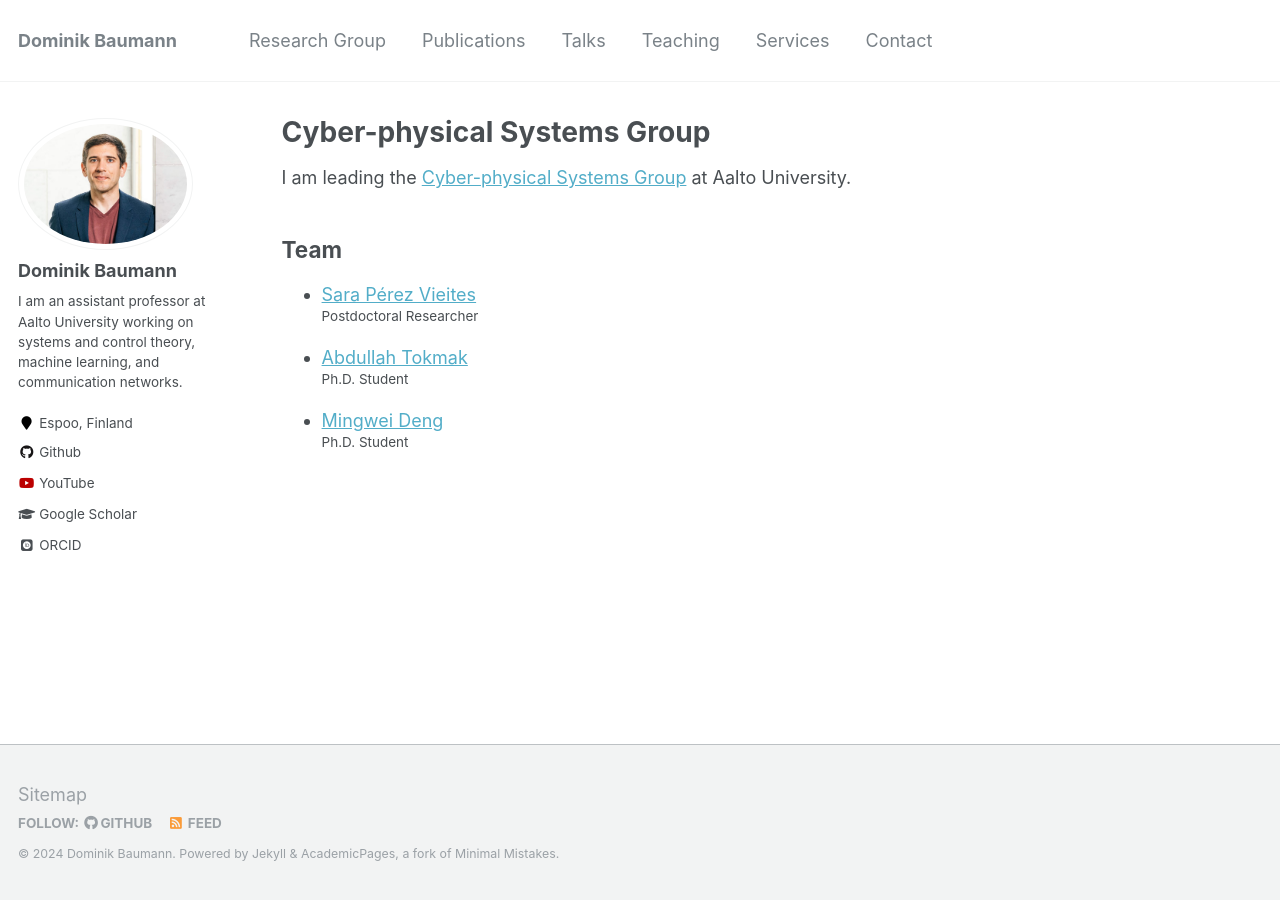
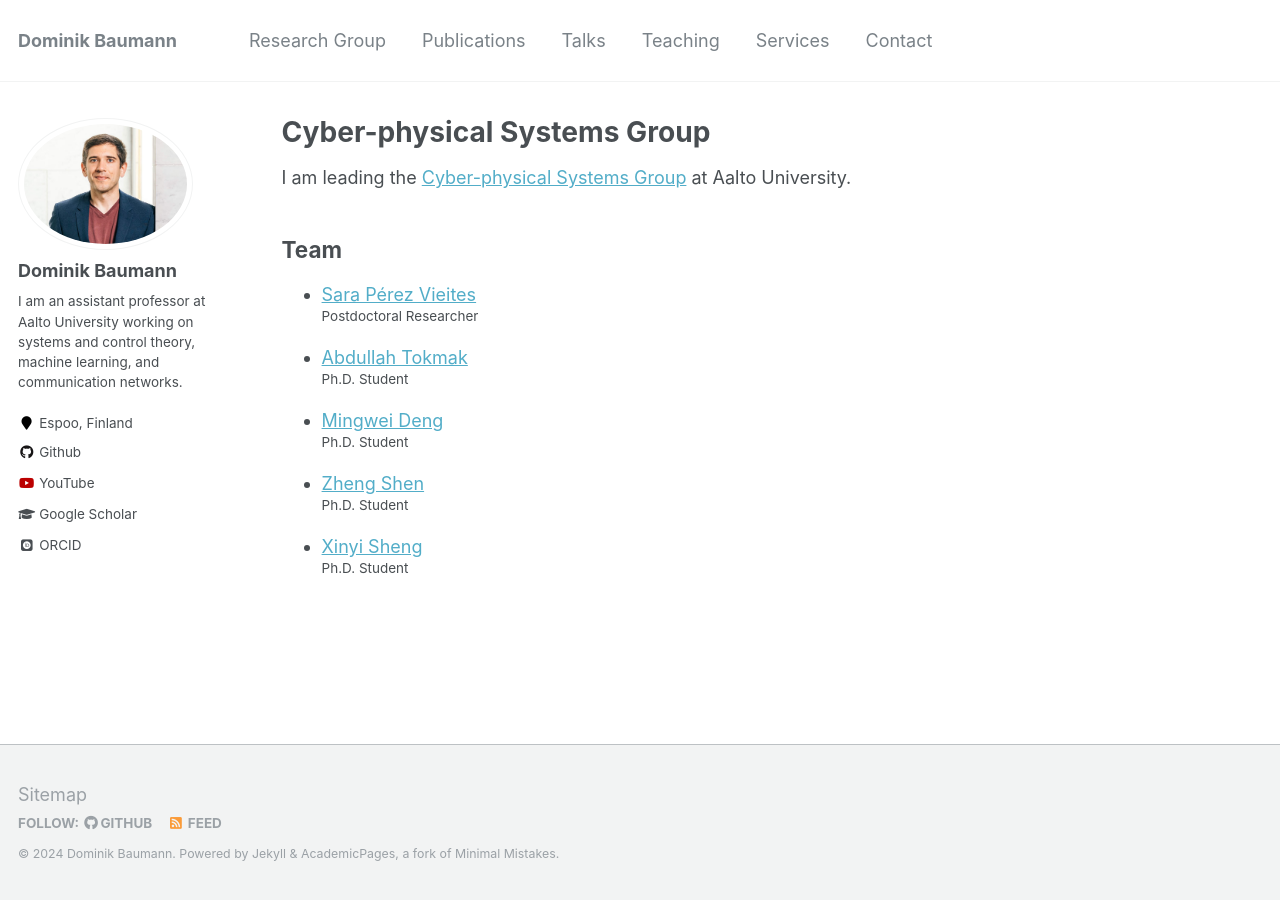
Before and after one commit to baumanndominik/baumanndominik.github.io, a Jekyll site: the page built from _pages/research_group.md, in a window 1280 px wide. Built offline with Jekyll 4.4.1, drawn with Linux system fonts in a browser that asks for light colours; some web fonts are replaced.

Commit message:
new PhD students

```diff
--- a/_config.yml
+++ b/_config.yml
@@ -254,7 +254,7 @@ sass:
 permalink: /:categories/:title/
 # paginate: 5 # amount of posts to show
 # paginate_path: /page:num/
-timezone: America/Los_Angeles # http://en.wikipedia.org/wiki/List_of_tz_database_time_zones
+timezone: Europe/Helsinki # http://en.wikipedia.org/wiki/List_of_tz_database_time_zones
 
 
 # Plugins
--- a/_pages/research_group.md
+++ b/_pages/research_group.md
@@ -15,3 +15,7 @@ I am leading the [Cyber-physical Systems Group](https://www.aalto.fi/en/departme
 <sup>Ph.D. Student</sup>
 * [Mingwei Deng](https://research.aalto.fi/en/persons/mingwei-deng)
 <sup>Ph.D. Student</sup>
+* [Zheng Shen](https://research.aalto.fi/en/persons/zheng-shen)
+<sup>Ph.D. Student</sup>
+* [Xinyi Sheng](https://research.aalto.fi/en/persons/xinyi-sheng)
+<sup>Ph.D. Student</sup>
```
Also changed, not shown: 1 other file.
